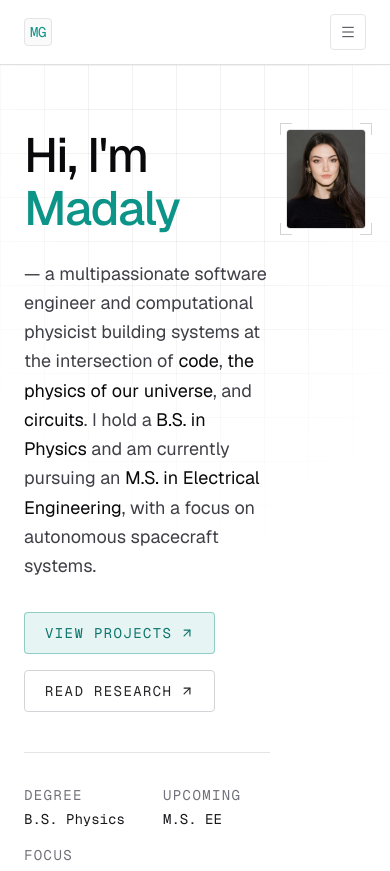
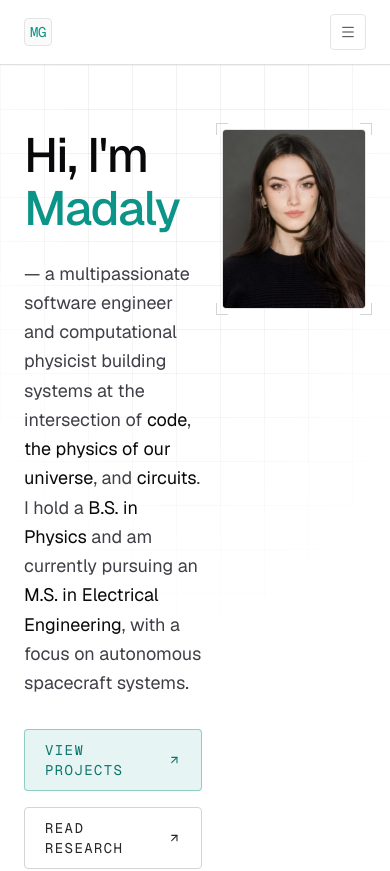
Before and after one commit to mxddi/personal-portfolio, a Next.js app: page / in a window 390 px wide. Shown: the top 871 px of the page. Built offline with nearby package versions, Linux system fonts and the light colour scheme.

Commit message:
Optimized for mobile: image sizing and placement

```diff
--- a/components/home/hero.tsx
+++ b/components/home/hero.tsx
@@ -7,7 +7,7 @@ export function Hero() {
     <section className="relative overflow-hidden border-b border-zinc-200">
       <div className="bg-grid-fade absolute inset-0" />
 
-      <div className="container-page relative flex flex-row items-start gap-4 py-16 sm:gap-10 sm:py-24 md:items-center md:gap-16 md:py-32">
+      <div className="container-page relative flex flex-row items-start gap-5 py-16 sm:gap-10 sm:py-24 md:gap-16 md:py-32">
         <div className="flex min-w-0 flex-1 flex-col gap-6 sm:gap-8">
           <h1 className="animate-fade-up max-w-4xl text-balance text-5xl font-medium leading-[1.1] tracking-tight text-zinc-950 opacity-0 sm:text-6xl md:text-7xl">
             Hi, I&apos;m <span className="text-accent">Madaly</span>
--- a/components/home/profile-photo.tsx
+++ b/components/home/profile-photo.tsx
@@ -22,7 +22,7 @@ export function ProfilePhoto() {
   const src = findProfileImage();
 
   return (
-    <div className="relative w-20 sm:w-36 md:w-48 lg:w-64 xl:w-72">
+    <div className="relative w-36 sm:w-44 md:w-52 lg:w-64 xl:w-72">
       {/* Corner brackets — technical "figure" framing */}
       <span className="absolute -left-1.5 -top-1.5 h-3 w-3 border-l border-t border-zinc-300 sm:-left-2 sm:-top-2 sm:h-4 sm:w-4" />
       <span className="absolute -right-1.5 -top-1.5 h-3 w-3 border-r border-t border-zinc-300 sm:-right-2 sm:-top-2 sm:h-4 sm:w-4" />
@@ -35,7 +35,7 @@ export function ProfilePhoto() {
             src={src}
             alt="Portrait of Madaly G"
             fill
-            sizes="(min-width: 1280px) 288px, (min-width: 1024px) 256px, (min-width: 768px) 192px, (min-width: 640px) 144px, 96px"
+            sizes="(min-width: 1280px) 288px, (min-width: 1024px) 256px, (min-width: 768px) 208px, (min-width: 640px) 176px, 144px"
             className="object-cover"
             priority
           />
```
